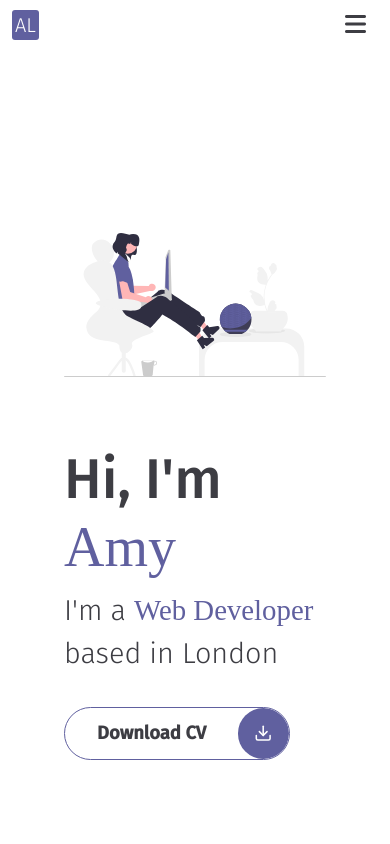
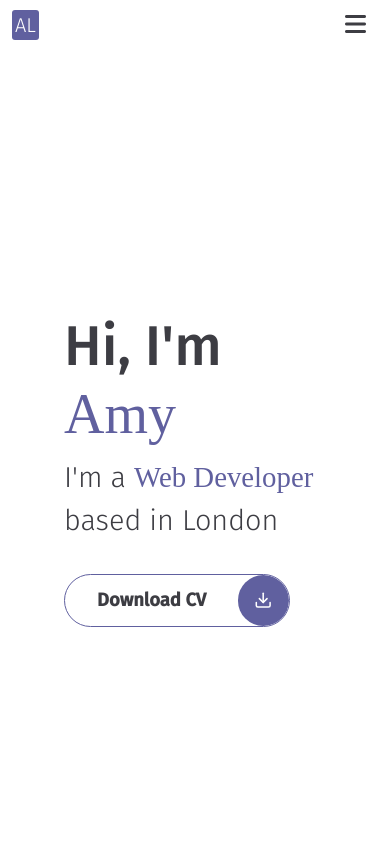
Before and after one commit to amydevlondon/Portfolio, a React (Create React App) app: page / in a window 390 px wide. Shown: the top 844 px of the page. Built offline with nearby package versions, Linux system fonts and the light colour scheme; a web font is replaced by a local one.

Commit message:
hide header logo on mobile

```diff
--- a/src/index.css
+++ b/src/index.css
@@ -6,7 +6,7 @@
 	--body-color-alt: hsl(var(--hue), 25%, 98%);
 	--text-color: hsl(var(--hue), 5%, 25%);
 	--font-size-xl: 3.5rem;
-	--font-size-title: 2.4rem;
+	--font-size-title: 2.8rem;
 	--font-size-normal: 1.15rem;
 	--font-size-small: 1rem;
 	--radius: 3px;
@@ -91,10 +91,8 @@ section:nth-of-type(even) {
 	animation: slidein .5s forwards;
 	animation-delay: .3s;
 }
-.logo {
-	width: 100%;
-	max-height: 250px;
-	max-width: 350px;
+.header .logo {
+	display: none;
 }
 /* NAVBAR  */
 .navbar {
@@ -242,6 +240,11 @@ section:nth-of-type(even) {
 	color: var(--accent-color);
 }
 /* CONTACT */
+.contact .logo {
+	width: 100%;
+	max-height: 250px;
+	max-width: 350px;
+}
 .contact .title {
 	margin-bottom: 2rem;
 }
@@ -262,6 +265,9 @@ section:nth-of-type(even) {
 		grid-template-columns: 1fr 1fr;
 		column-gap: 2rem;
 	}
+	.header .logo {
+		display: block;
+	}
 	.logo {
 		max-width: 600px;
 		max-height: 350px;
```
